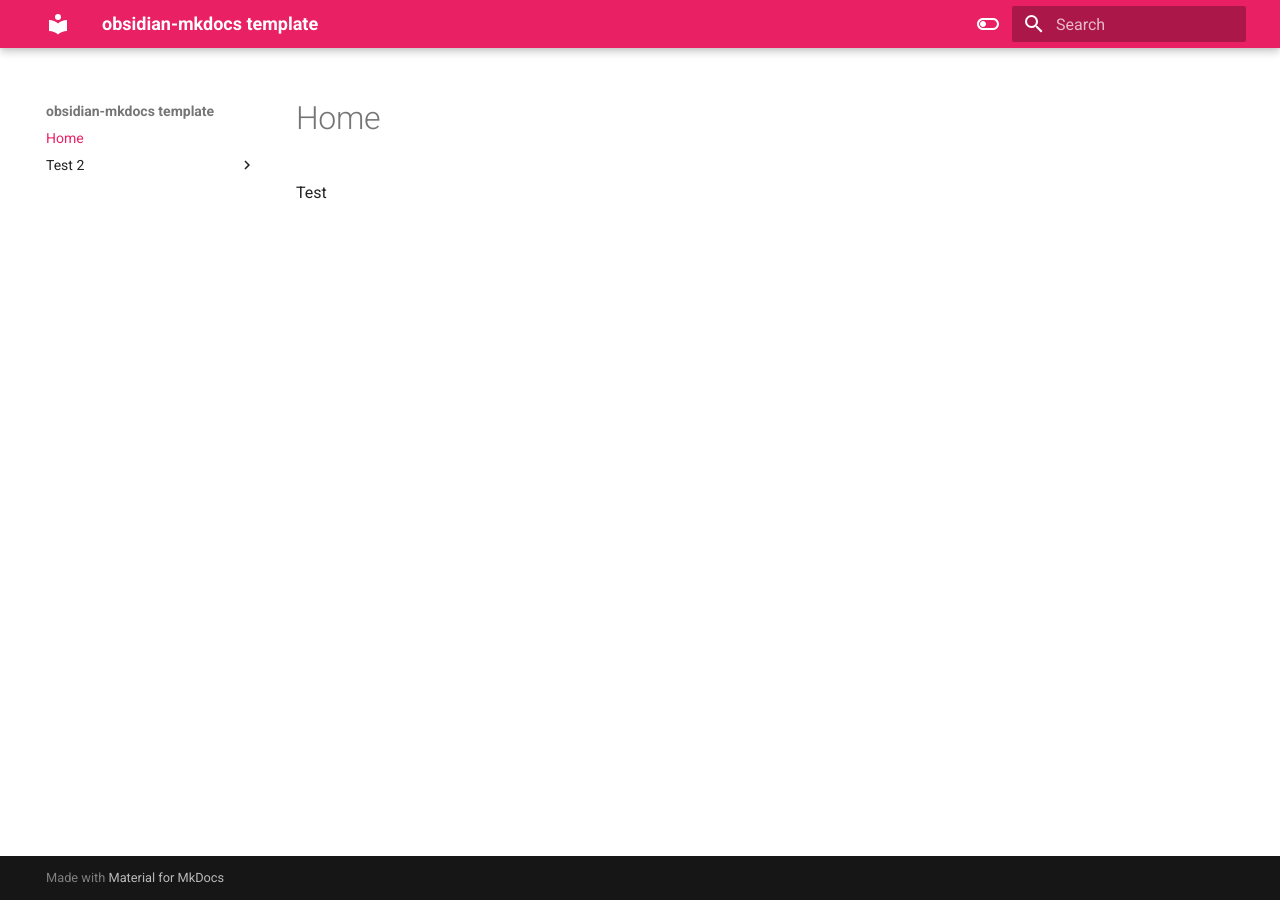
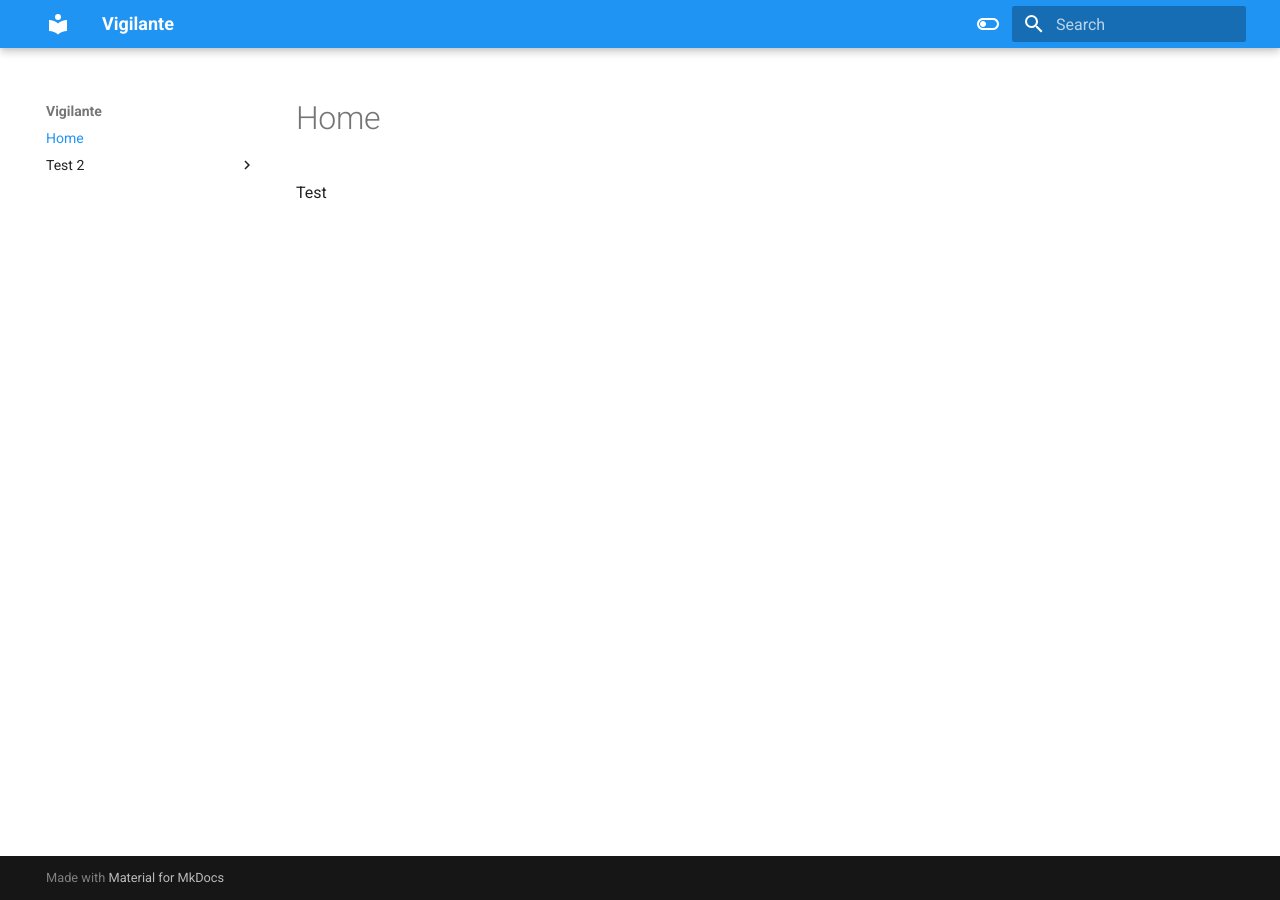
Before and after one commit to alexd-alves/p-cpgn-vigilante, an MkDocs documentation site: the page built from docs/index.md, in a window 1280 px wide. Built offline with MkDocs 1.6.1 and Material for MkDocs 9.7.7, drawn with Linux system fonts in a browser that asks for light colours.

Commit message:
Update mkdocs.yml

```diff
--- a/mkdocs.yml
+++ b/mkdocs.yml
@@ -1,4 +1,4 @@
-site_name: obsidian-mkdocs template
+site_name: Vigilante
 
 theme:
     name: 'material'
@@ -7,7 +7,7 @@ theme:
     # Light mode
     - media: "(prefers-color-scheme: light)"
       scheme: default
-      primary: pink
+      primary: blue
       accent: indigo
       toggle:
         icon: material/toggle-switch-off-outline
```
